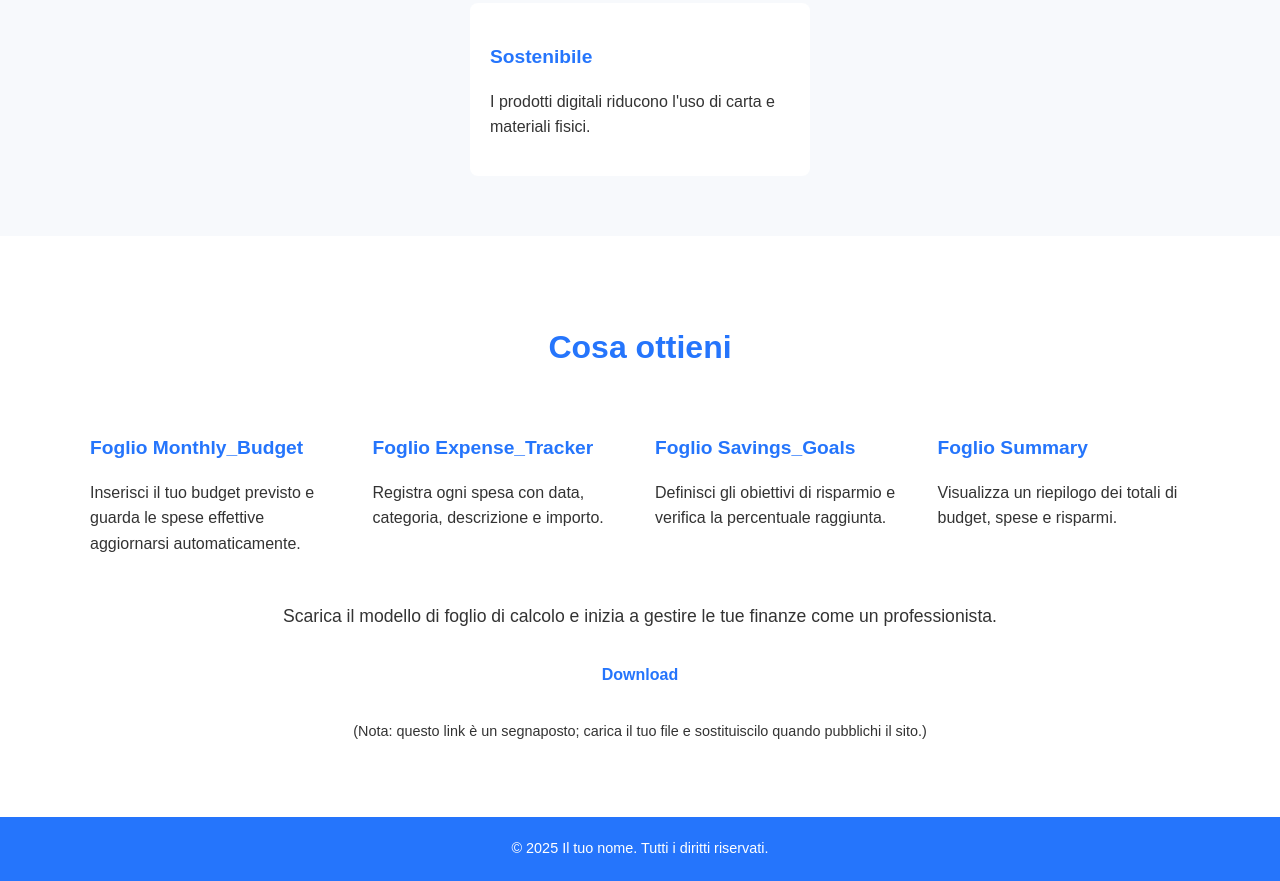
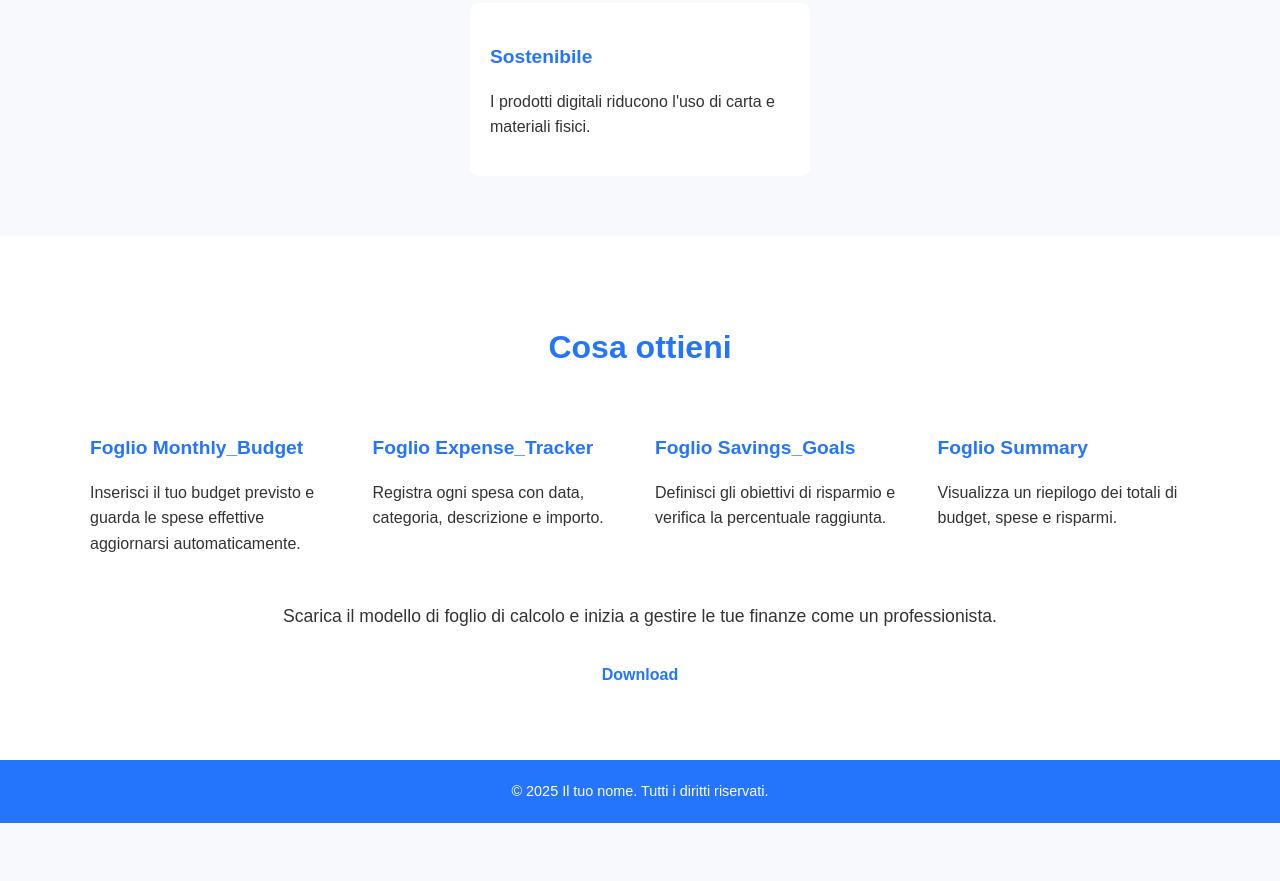
Before and after one commit to vagu91/tracker-finanze-nomadi, a plain HTML site: page index.html in a window 1280 px wide. Shown: the part 1447-2328 px from the top of the page. After the commit the page ends 2270 px from the top, so only its background shows below. Drawn offline with Linux system fonts and the light colour scheme.

Commit message:
Link Excel file and comment out placeholder note

```diff
--- a/index.html
+++ b/index.html
@@ -88,7 +88,7 @@
       <div style="text-align:center; margin-top:20px;">
         <a href="personal_finance_template.xlsx" download class="btn-primary">Download</a>
       </div>
-      <p style="text-align:center; margin-top:20px; font-size:0.9rem;">(Nota: questo link è un segnaposto; carica il tuo file e sostituiscilo quando pubblichi il sito.)</p>
+      <!-- <p style="text-align:center; margin-top:20px; font-size:0.;">(Nota: questo link è un segnaposto; carica il tuo file e sostituiscilo quando pubblichi il sito.)</p> -->
     </div>
   </section>
 
```
